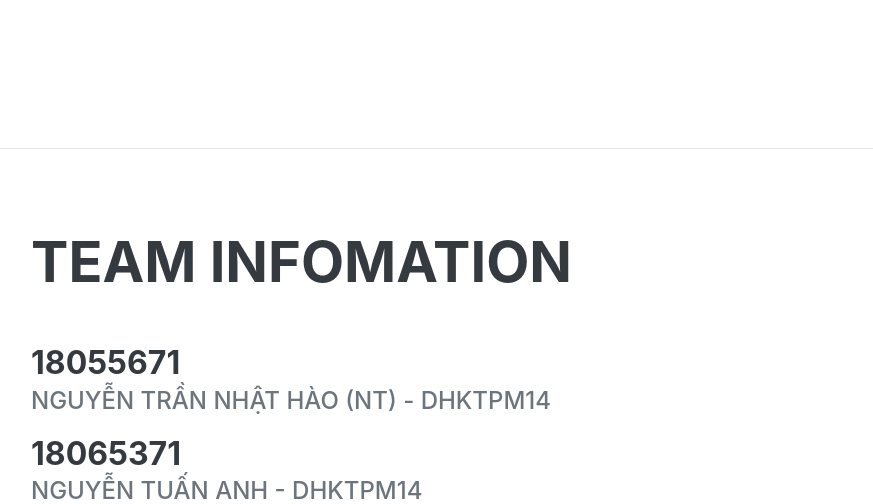
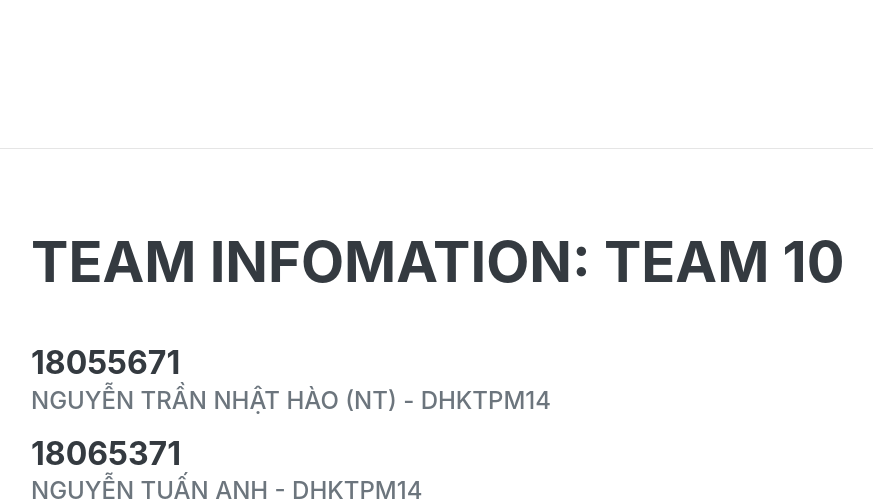
Before and after one commit to TuanAnhhh/economyandgrowth, a Flask app: page / in a window 1280 px wide. Shown: the part 1453-1957 px from the top of the page, without its empty margins (289-1162 px from the left). Run offline with Flask 2, Linux system fonts and the light colour scheme; some libraries are stand-ins or nearby versions; some web fonts are replaced.

Commit message:
7h30-14/11/2020

```diff
--- a/templates/index.html
+++ b/templates/index.html
@@ -112,7 +112,7 @@
         <!-- Education-->
         <section class="resume-section" id="education">
             <div class="resume-section-content">
-                <h2 class="mb-5">Team Infomation</h2>
+                <h2 class="mb-5">Team Infomation: Team 10</h2>
                 <div class="d-flex flex-column flex-md-row justify-content-between">
                     <div class="flex-grow-1">
                         <h3 class="mb-0">18055671</h3>
```
